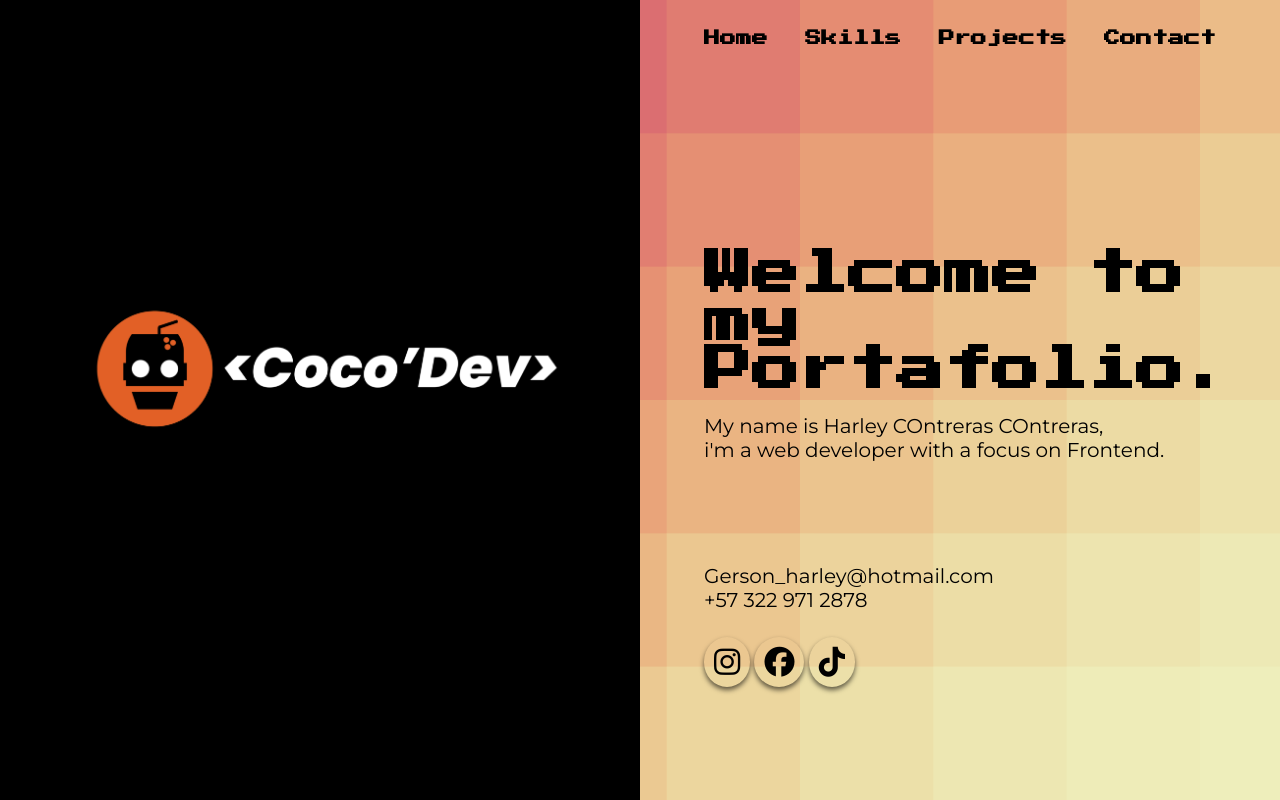
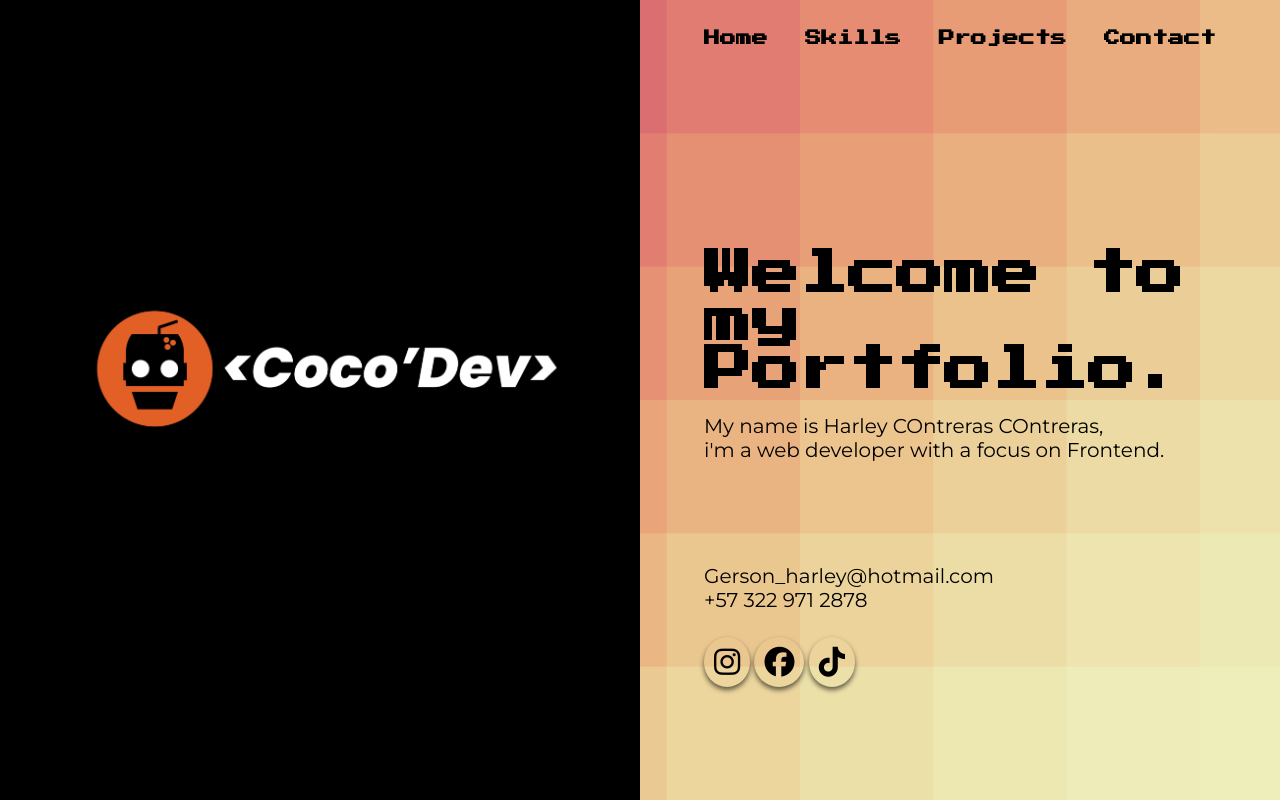
Before and after one commit to HarleyC0/Coco-Dev, a website: page index.html in a window 1280 px wide. Shown: the top 800 px of the page. Drawn offline with Linux system fonts and the light colour scheme; no server answers.

Commit message:
cambio en texto
escribir la palabra portafolio en ingles en el h2 del lobby_div

```diff
--- a/index.html
+++ b/index.html
@@ -46,7 +46,7 @@
             </nav>
             <div class="lobby__div">
                 <h2 class="lobby__welcome">
-                    Welcome to my Portafolio.
+                    Welcome to my Portfolio.
                 </h2>
                 <p class="lobby__p">
                     My name is Harley COntreras COntreras, <br> i'm a web developer with a focus on Frontend.
```
